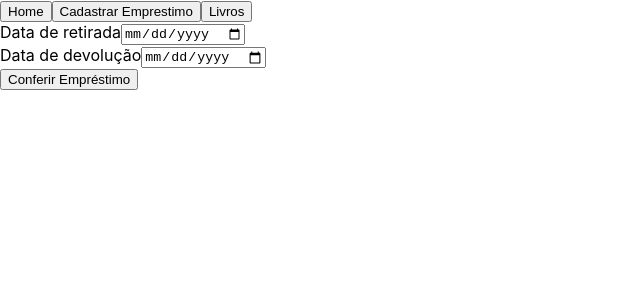
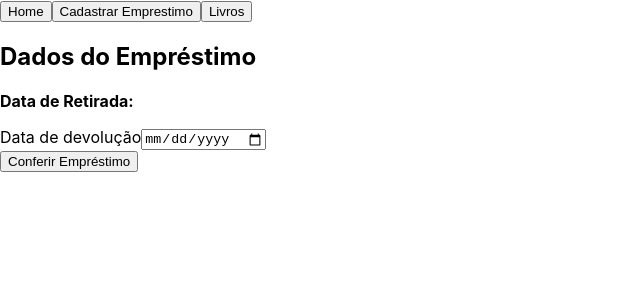
Before and after one commit to AlexandreRodriguesStrapasson/library_PW4, a React (Create React App) app in the folder library/: page /Emprestimo in a window 1280 px wide. Shown: the top 300 px of the page, without its empty margins (0-640 px from the left). Built offline with nearby package versions, Linux system fonts and the light colour scheme.

Commit message:
feat: Added customer details on update page and loan page

```diff
--- a/library/mock/db.json
+++ b/library/mock/db.json
@@ -2,15 +2,21 @@
   "books": [
     {
       "id": "1",
-      "name": "Senhor dos Anéis",
-      "author": "Tolkien",
-      "dataRetirada": "2023-01-01"
+      "name": "Dracula",
+      "author": "Bran Stolker",
+      "dataRetirada": "2023-06-06",
+      "clienteNome": "Guilherme Rodrigues",
+      "telefone": "16 9845654",
+      "valorEmprestimo": "45"
     },
     {
       "id": "2",
       "name": "Senhor dos Anéis",
       "author": "Tolkien",
-      "dataRetirada": "2023-11-15"
+      "dataRetirada": "2023-11-23",
+      "clienteNome": "Alexandre Rodrigues Strapasson",
+      "telefone": "16981089955",
+      "valorEmprestimo": "50"
     }
   ]
 }
--- a/library/src/components/formBookUpdate.js
+++ b/library/src/components/formBookUpdate.js
@@ -1,13 +1,17 @@
 import React, { useState, useEffect } from 'react';
 import { useNavigate, useLocation } from 'react-router-dom';
 
-function FormBookUpdate(){
+function FormBookUpdate() {
   const navigate = useNavigate();
   const location = useLocation();
   const [bookData, setBookData] = useState({
     id: '',
     name: '',
     author: '',
+    dataRetirada: '',
+    clienteNome: '',
+    telefone: '',
+    valorEmprestimo: '',
   });
 
   useEffect(() => {
@@ -33,10 +37,7 @@ function FormBookUpdate(){
         headers: {
           'Content-Type': 'application/json',
         },
-        body: JSON.stringify({
-          name: bookData.name,
-          author: bookData.author,
-        }),
+        body: JSON.stringify(bookData),
       });
 
       if (response.ok) {
@@ -50,42 +51,54 @@ function FormBookUpdate(){
     }
   };
 
-    return(
+  return (
     <div>
       <form onSubmit={handleSubmit}>
         <label>
           ID do Livro
-                <input
-                type="text"
-                name="id"
-                value={bookData.id}
-                onChange={handleInputChange}
-                readOnly
-                />
+          <input type="text" name="id" value={bookData.id} onChange={handleInputChange} readOnly />
         </label>
 
         <br />
 
         <label>
           Nome do Livro
-                <input
-                type="text"
-                name="name"
-                value={bookData.name}
-                onChange={handleInputChange}
-                />
+          <input type="text" name="name" value={bookData.name} onChange={handleInputChange} />
         </label>
 
         <br />
 
         <label>
           Autor
-                <input
-                type="text"
-                name="author"
-                value={bookData.author}
-                onChange={handleInputChange}
-                />
+          <input type="text" name="author" value={bookData.author} onChange={handleInputChange} />
+        </label>
+
+        <br />
+
+        <label>
+          Data de Retirada
+          <input type="date" name="dataRetirada" value={bookData.dataRetirada} onChange={handleInputChange} />
+        </label>
+
+        <br />
+
+        <label>
+          Nome do Cliente
+          <input type="text" name="clienteNome" value={bookData.clienteNome} onChange={handleInputChange} />
+        </label>
+
+        <br />
+
+        <label>
+          Telefone
+          <input type="text" name="telefone" value={bookData.telefone} onChange={handleInputChange} />
+        </label>
+
+        <br />
+
+        <label>
+          Valor do Empréstimo
+          <input type="text" name="valorEmprestimo" value={bookData.valorEmprestimo} onChange={handleInputChange} />
         </label>
 
         <br />
@@ -93,7 +106,7 @@ function FormBookUpdate(){
         <button type="submit">Atualizar</button>
       </form>
     </div>
-    )
+  );
 }
 
 export default FormBookUpdate;
--- a/library/src/pages/emprestimo.js
+++ b/library/src/pages/emprestimo.js
@@ -7,16 +7,16 @@ function Emprestimo() {
   const [dataRetirada, setDataRetirada] = useState("");
   const [dataDevolucao, setDataDevolucao] = useState("");
   const [atrasado, setAtrasado] = useState(null);
+  const [bookDetails, setBookDetails] = useState(null);
+  const [valorComAtraso, setValorComAtraso] = useState(null);
 
   useEffect(() => {
-    if (location.state && location.state.dataRetirada) {
-      setDataRetirada(location.state.dataRetirada);
+    if (location.state && location.state.bookDetails) {
+      const { dataRetirada, clienteNome, telefone, valorEmprestimo } = location.state.bookDetails;
+      setDataRetirada(dataRetirada);
+      setBookDetails({ clienteNome, telefone, valorEmprestimo });
     }
   }, [location.state]);
-
-  function handleDataRetiradaChange(event) {
-    setDataRetirada(event.target.value);
-  }
 
   function handleDataDevolucaoChange(event) {
     setDataDevolucao(event.target.value);
@@ -31,23 +31,41 @@ function Emprestimo() {
     );
 
     setAtrasado(diffEmDias > 30);
+
+    if (diffEmDias > 30) {
+      const mesesAtraso = Math.floor(diffEmDias / 30);
+      const percentualAumento = mesesAtraso * 0.1;
+      const valorAumentado = parseFloat(bookDetails.valorEmprestimo) * (1 + percentualAumento);
+      setValorComAtraso(valorAumentado.toFixed(2));
+    } else {
+      setValorComAtraso(null);
+    }
   }
 
   return (
     <div>
       <Navegador />
+      <h2>Dados do Empréstimo</h2>
+      <p>
+        <strong>Data de Retirada:</strong> {dataRetirada}
+      </p>
+
+      {bookDetails && (
+        <div>
+          <h3>Dados do Cliente</h3>
+          <p>
+            <strong>Cliente:</strong> {bookDetails.clienteNome}
+          </p>
+          <p>
+            <strong>Telefone:</strong> {bookDetails.telefone}
+          </p>
+          <p>
+            <strong>Valor do Empréstimo:</strong> {bookDetails.valorEmprestimo}
+          </p>
+        </div>
+      )}
+
       <form>
-        <label>
-          Data de retirada
-          <input
-            type="date"
-            value={dataRetirada}
-            onChange={handleDataRetiradaChange}
-          />
-        </label>
-
-        <br />
-
         <label>
           Data de devolução
           <input
@@ -67,7 +85,7 @@ function Emprestimo() {
       {atrasado !== null && (
         <p>
           {atrasado
-            ? "O empréstimo está atrasado."
+            ? `O empréstimo está atrasado. Valor com atraso: R$ ${valorComAtraso}`
             : "O empréstimo está dentro do prazo."}
         </p>
       )}
```
Lines whose indentation alone changed are shown as unchanged.
